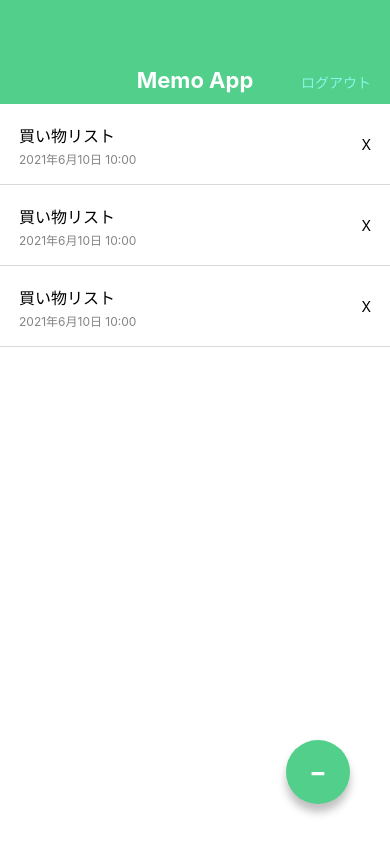
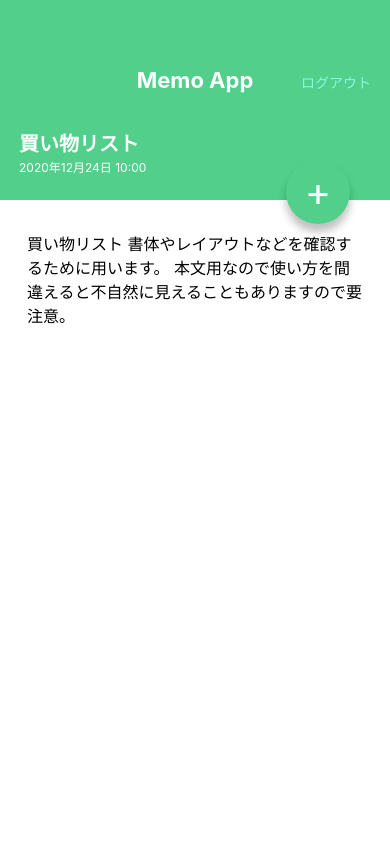
Before and after one commit to keisuke-sunahara/MemoApp, a React Native app: screen / in a window 390 px wide. Built offline with nearby package versions, Linux system fonts and the light colour scheme.

Commit message:
Create MempoDetailScreen

```diff
--- a/App.jsx
+++ b/App.jsx
@@ -1,23 +1,10 @@
 import React from 'react';
-import { StyleSheet, View } from 'react-native';
 
-import AppBar from './src/components/AppBar';
-import MemoList from './src/components/MemoList';
-import CircleButton from './src/components/CircleButton';
+import MemoListScreen from './src/screens/MemoListScreen';
+import MemoDetailScreen from './src/screens/MemoDetailScreen';
 
 export default function App() {
   return (
-    <View style={styles.container}>
-      <AppBar />
-      <MemoList />
-      <CircleButton>-</CircleButton>
-    </View>
+    <MemoDetailScreen />
   );
 }
-
-const styles = StyleSheet.create({
-  container: {
-    flex: 1,
-    backgroundColor: '#FFFFFF',
-  },
-});
--- a/src/components/CircleButton.jsx
+++ b/src/components/CircleButton.jsx
@@ -1,14 +1,23 @@
 import React from 'react';
 import { View, Text, StyleSheet } from 'react-native';
+import { string, shape } from 'prop-types';
 
 export default function CircleButton(props) {
-  const { children } = props;
+  const { children, style } = props;
   return (
-    <View style={styles.circleButton}>
+    <View style={[styles.circleButton, style]}>
       <Text style={styles.circleButtomLabel}>{children}</Text>
     </View>
   );
 }
+
+CircleButton.propTypes = {
+  children: string.isRequired,
+  style: shape(),
+};
+CircleButton.defaultProps = {
+  style: null,
+};
 
 const styles = StyleSheet.create({
   circleButton: {
--- /dev/null
+++ b/src/screens/MemoDetailScreen.jsx
@@ -0,0 +1,58 @@
+import React from 'react';
+import { View, ScrollView, Text, StyleSheet } from 'react-native';
+
+import AppBar from '../components/AppBar';
+import CircleButton from '../components/CircleButton';
+
+export default function MemoDetailScreen() {
+  return (
+    <View style={styles.container}>
+      <AppBar />
+      <View style={styles.memoHeader}>
+        <Text style={styles.memoTitle}>買い物リスト</Text>
+        <Text style={styles.memoDate}>2020年12月24日 10:00</Text>
+      </View>
+      <ScrollView style={styles.memoBody}>
+        <Text style={styles.memoText}>
+          買い物リスト
+          書体やレイアウトなどを確認するために用います。
+          本文用なので使い方を間違えると不自然に見えることもありますので要注意。
+        </Text>
+      </ScrollView>
+      <CircleButton style={{ top: 160, buttom: 'auto' }}>+</CircleButton>
+    </View>
+  );
+}
+
+const styles = StyleSheet.create({
+  container: {
+    flex: 1,
+    backgroundColor: '#FFFFFF',
+  },
+  memoHeader: {
+    backgroundColor: '#51CF8B',
+    height: 96,
+    justifyContent: 'center',
+    paddingVertical: 24,
+    paddingHorizontal: 19,
+  },
+  memoTitle: {
+    color: '#FFFFFF',
+    fontSize: 20,
+    lineHeight: 32,
+    fontWeight: 'bold',
+  },
+  memoDate: {
+    color: '#FFFFFF',
+    fontSize: 12,
+    lineHeight: 16,
+  },
+  memoBody: {
+    paddingVertical: 32,
+    paddingHorizontal: 27,
+  },
+  memoText: {
+    fontSize: 16,
+    lineHeight: 24,
+  },
+});
--- /dev/null
+++ b/src/screens/MemoListScreen.jsx
@@ -0,0 +1,23 @@
+import React from 'react';
+import { View, StyleSheet } from 'react-native';
+
+import AppBar from '../components/AppBar';
+import MemoList from '../components/MemoList';
+import CircleButton from '../components/CircleButton';
+
+export default function MemoListScreen() {
+  return (
+    <View style={styles.container}>
+      <AppBar />
+      <MemoList />
+      <CircleButton>-</CircleButton>
+    </View>
+  );
+}
+
+const styles = StyleSheet.create({
+  container: {
+    flex: 1,
+    backgroundColor: '#FFFFFF',
+  },
+});
```
